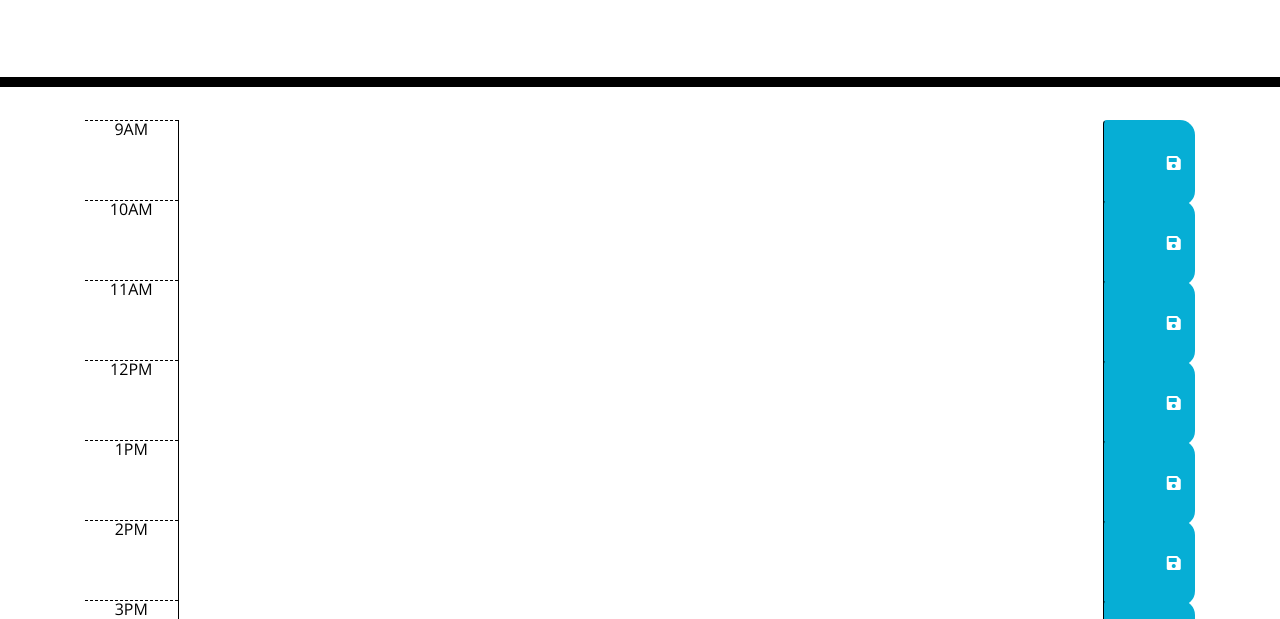
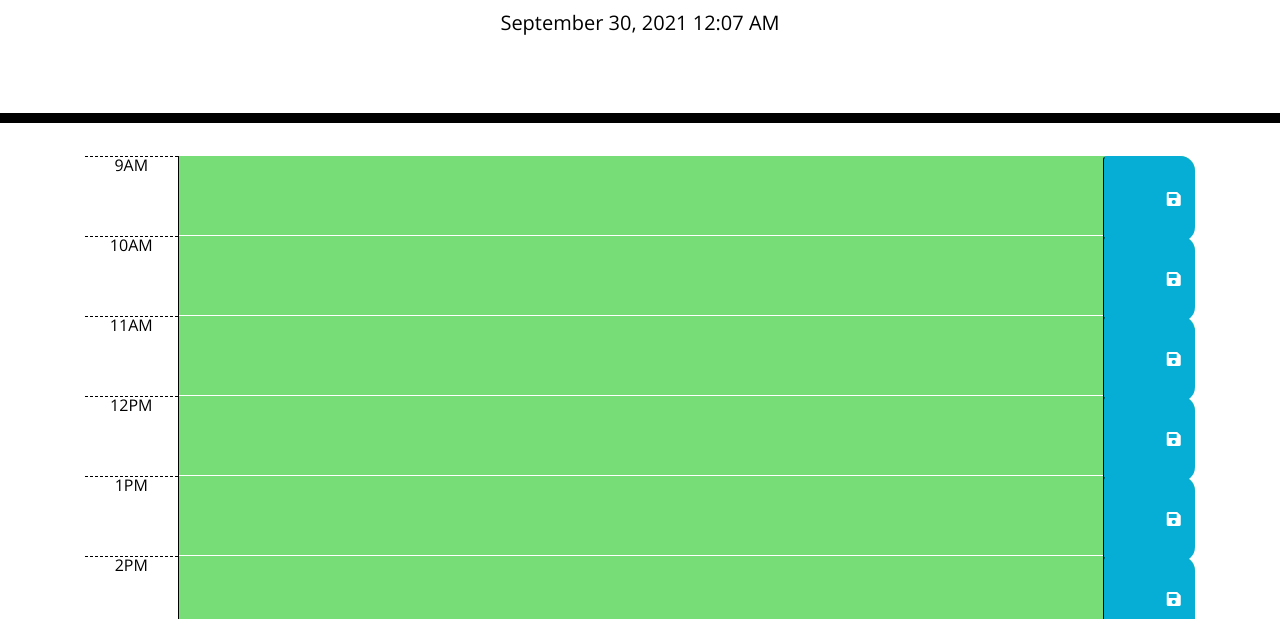
Before and after one commit to Katlyn627/Work-Day-Scheduler, a plain HTML site: page index.html in a window 1280 px wide. Shown: the part 181-800 px from the top of the page. Drawn offline with nearby package versions, Linux system fonts and the light colour scheme; files that its build step writes are made by us from their sources.

Commit message:
Edited link tags

```diff
--- a/index.html
+++ b/index.html
@@ -18,7 +18,7 @@
       href="https://fonts.googleapis.com/css?family=Open+Sans&display=swap"
       rel="stylesheet"
     />
-    <link rel="stylesheet" href="style.css" />
+    <link rel="stylesheet" href="Assets/style.css" />
     <title>Work Day Scheduler</title>
   </head>
 
@@ -125,5 +125,6 @@
 
     <script src="https://cdnjs.cloudflare.com/ajax/libs/jquery/3.2.1/jquery.min.js"></script>
     <script src="https://cdnjs.cloudflare.com/ajax/libs/moment.js/2.24.0/moment.min.js"></script>
+    <script src = "Assets/script.js"></script>
   </body>
 </html>
```
